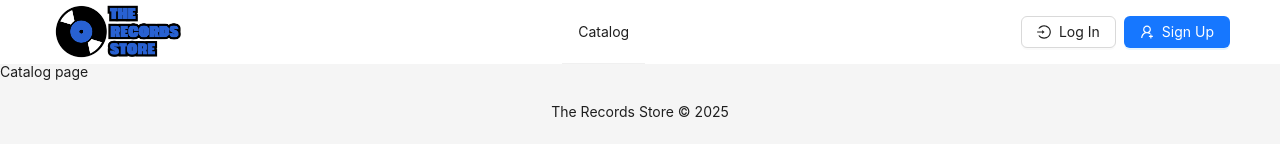
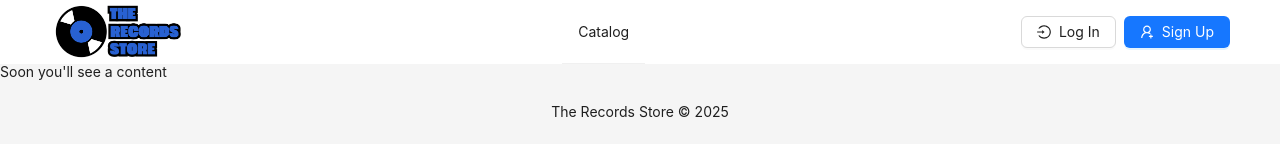
Before and after one commit to dmalashev/eCommerce-Application, a React (Vite) app in the folder eCommerce-Application/: page / in a window 1280 px wide. Shown: the top 160 px of the page. Built offline with nearby package versions, Linux system fonts and the light colour scheme.

Commit message:
feat: add main page template

```diff
--- a/eCommerce-Application/src/app/App.tsx
+++ b/eCommerce-Application/src/app/App.tsx
@@ -1,4 +1,5 @@
 import { BrowserRouter, Route, Routes } from 'react-router';
+import Main from '../pages/main/Main';
 import Login from '../pages/login/Login';
 import Registration from '../pages/registration/Registration';
 import NotFound from '../pages/not-found/NotFound';
@@ -17,7 +18,7 @@ export default function App() {
         <Header />
         <Content>
           <Routes>
-            <Route path={PageRoutes.MAIN} element={<Catalog />}></Route>
+            <Route path={PageRoutes.MAIN} element={<Main />}></Route>
             <Route path={PageRoutes.LOGIN} element={<Login />}></Route>
             <Route path={PageRoutes.REGISTRATION} element={<Registration />}></Route>
             <Route path={PageRoutes.CATALOG} element={<Catalog />}></Route>
--- /dev/null
+++ b/eCommerce-Application/src/pages/main/Main.tsx
@@ -0,0 +1,3 @@
+export default function Main() {
+  return <div>Soon you'll see a content</div>;
+}
```
